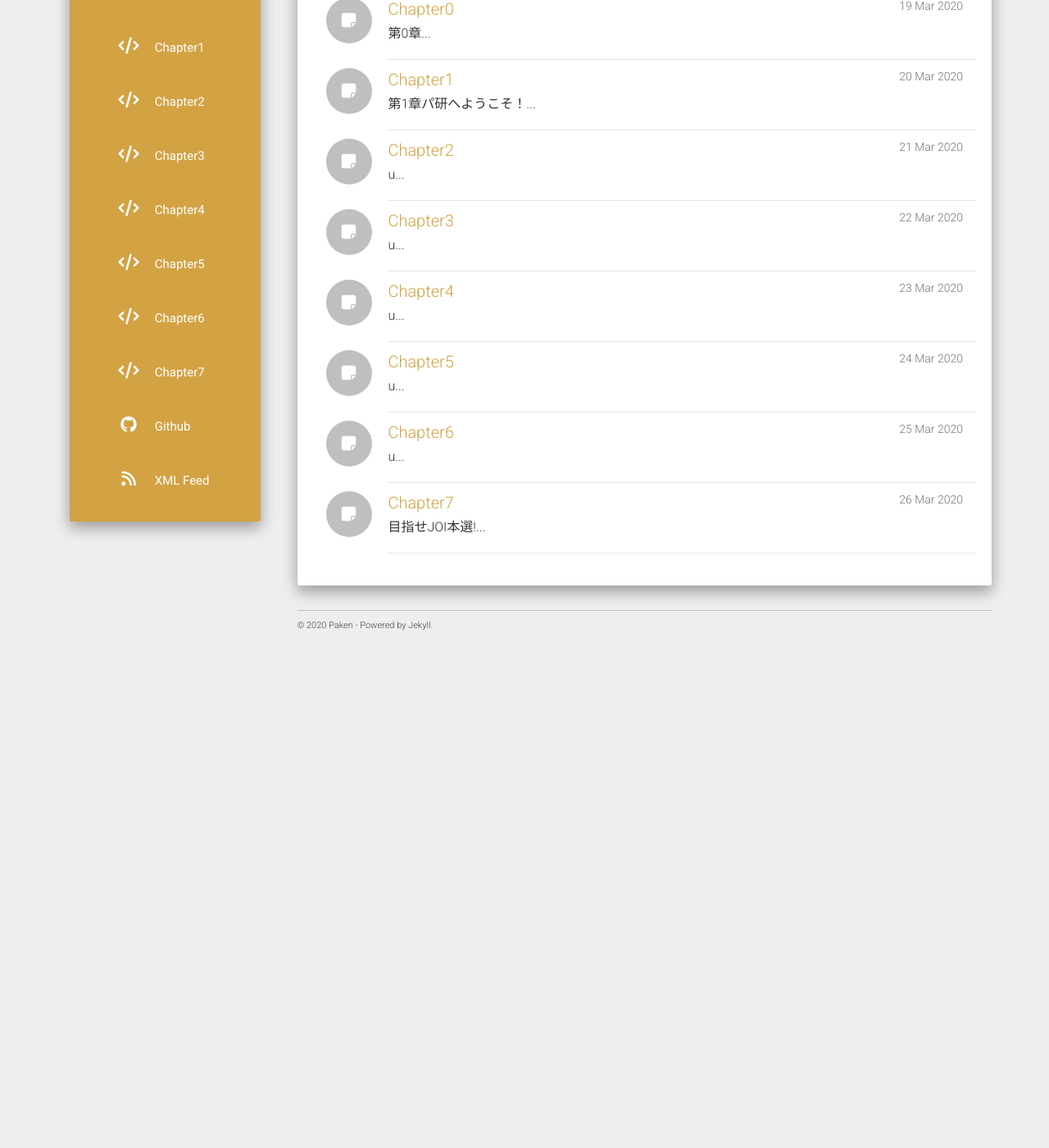
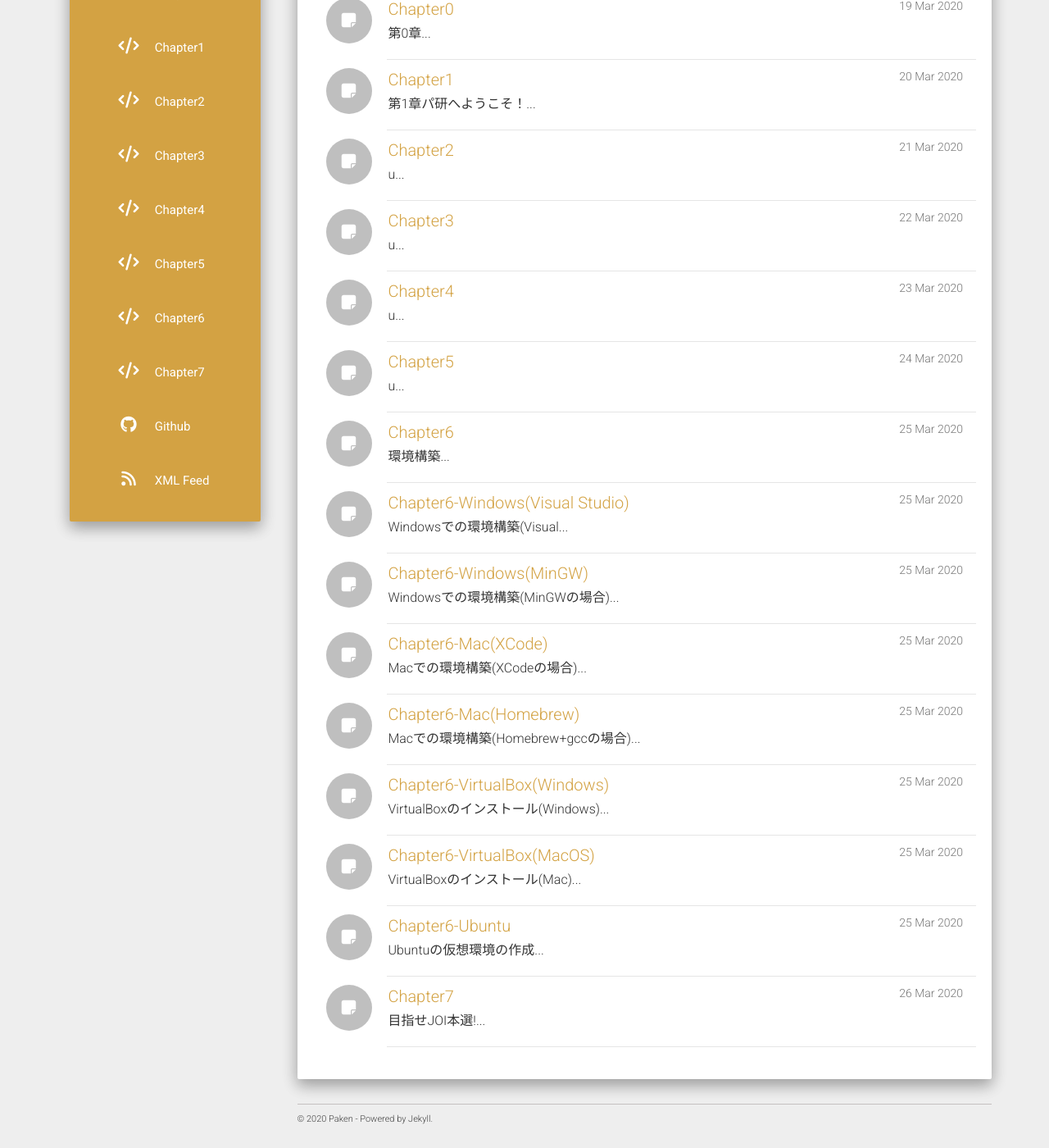
Before and after one commit to TKPaken/beginners, a Jekyll site: the page built from index.html, in a window 1280 px wide and 1400 px high, scrolled down 402 px. Shown: the whole window at 82% size. Built offline with Jekyll 4.4.1, drawn with Linux system fonts in a browser that asks for light colours; nearby versions of some CDN libraries; the list of posts is cut into pages by our own code; before the commit the page ends 1200 px from its top, so only the background shows below that.

Commit message:
Create Subpages on Chapter 6

```diff
--- /dev/null
+++ b/_posts/2020-3-25-chapter6-mac-gcc.md
@@ -0,0 +1,9 @@
+---
+layout: post
+title: "Chapter6-Mac(Homebrew)"
+date: 2020-03-25 4:00:00
+categories: chapter6
+mathjax: true
+---
+
+# Macでの環境構築(Homebrew+gccの場合)
--- /dev/null
+++ b/_posts/2020-3-25-chapter6-mac-xcode.md
@@ -0,0 +1,9 @@
+---
+layout: post
+title: "Chapter6-Mac(XCode)"
+date: 2020-03-25 3:00:00
+categories: chapter6
+mathjax: true
+---
+
+# Macでの環境構築(XCodeの場合)
--- /dev/null
+++ b/_posts/2020-3-25-chapter6-ubuntu-virtualmachine.md
@@ -0,0 +1,9 @@
+---
+layout: post
+title: "Chapter6-Ubuntu"
+date: 2020-03-25 7:00:00
+categories: chapter6
+mathjax: true
+---
+
+# Ubuntuの仮想環境の作成
--- /dev/null
+++ b/_posts/2020-3-25-chapter6-virtualbox-mac.md
@@ -0,0 +1,9 @@
+---
+layout: post
+title: "Chapter6-VirtualBox(MacOS)"
+date: 2020-03-25 6:00:00
+categories: chapter6
+mathjax: true
+---
+
+# VirtualBoxのインストール(Mac)
--- /dev/null
+++ b/_posts/2020-3-25-chapter6-virtualbox-windows.md
@@ -0,0 +1,9 @@
+---
+layout: post
+title: "Chapter6-VirtualBox(Windows)"
+date: 2020-03-25 5:00:00
+categories: chapter6
+mathjax: true
+---
+
+# VirtualBoxのインストール(Windows)
--- /dev/null
+++ b/_posts/2020-3-25-chapter6-windows-mingw.md
@@ -0,0 +1,9 @@
+---
+layout: post
+title: "Chapter6-Windows(MinGW)"
+date: 2020-03-25 2:00:00
+categories: chapter6
+mathjax: true
+---
+
+# Windowsでの環境構築(MinGWの場合)
--- /dev/null
+++ b/_posts/2020-3-25-chapter6-windows-visualstudio.md
@@ -0,0 +1,9 @@
+---
+layout: post
+title: "Chapter6-Windows(Visual Studio)"
+date: 2020-03-25 1:00:00
+categories: chapter6
+mathjax: true
+---
+
+# Windowsでの環境構築(Visual Studioの場合)
--- a/_posts/2020-3-25-chapter6.md
+++ b/_posts/2020-3-25-chapter6.md
@@ -1,9 +1,55 @@
 ---
 layout: post
 title: "Chapter6"
-date: 2020-03-25
+date: 2020-03-25 0:00:00
 categories: chapter6
 mathjax: true
 ---
 
-# u can edit here
+# 環境構築
+
+パ研での活動には慣れてきましたか?もうそろそろ家でもプログラミングをしたいと思い始めてるかもしれません。
+
+この章では家でプログラミングをするための開発環境の作り方を説明します。
+PCの環境ごとにページを分けるため該当するページを見てください。
+
+## Windows
+一番メジャーではないでしょうか。2種類の方法を記載します
+
+### Visual Studio
+[Windowsでの環境構築(Visual Studioの場合)](2020-3-25-chapter6-windows-visualstudio)
+
+Windowsを開発しているMicrosoftから出されている開発環境です。Windows向けの様々なゲームやアプリなどを作るのに向いています。設定が簡単なので初心者向けでもあります。対象:ゲーム班、簡単に設定できるのが良い人
+
+### MinGW
+[Windowsでの環境構築(MinGWの場合)](2020-3-25-chapter6-windows-mingw)
+
+GCCというコンパイラのWindows向けのものです。パ研やAPG4bなどと同じような環境を作ることが出来ます。また、自分の好きなエディタを使うことも出来て、軽量に動かすことが出来ます。対象:競技プログラミングに打ち込みたい人
+
+## Mac
+このOSを使っている人もそれなりにいるのでは無いでしょうか。こちらも2種類の方法を記載します
+
+### XCode
+[Macでの環境構築(XCodeの場合)](2020-3-25-chapter6-mac-xcode)
+
+MacOSを作成したAppleより出されている開発環境です。Windowsで言うVisual Studioのようなもので、Macやiphone向けの様々なゲームやアプリを作るのに向いています。設定が簡単なので初心者向けでもあります。対象:ゲーム班、簡単に設定できるのが良い人
+
+### Homebrew
+[Macでの環境構築(Homebrewの場合)](2020-3-25-chapter6-mac-gcc)
+
+面倒(誰かかいて(おい))
+
+## Ubuntu(仮想環境)
+JOIの本選などではこのOSが使われています。インストールはかなり面倒ですが、アップデートなどを一度に全てすることが出来たりと便利です。Mac,Windowsの2つのOSでのインストールの仕方を書きます。
+
+### VirtualBoxのインストール
+このソフト上でUbuntuを動かします
+
+[VirtualBoxのインストール(Windows)](2020-3-25-chapter6-virtualbox-windows)
+
+[VirtualBoxのインストール(Mac)](2020-3-25-chapter6-virtualbox-mac)
+
+### Ubuntuの仮想環境の作成
+実際にUbuntuを動かす環境を作成します
+
+[Ubuntuの仮想環境の作成](2020-3-25-chapter6-ubuntu-virtualmachine)
```
